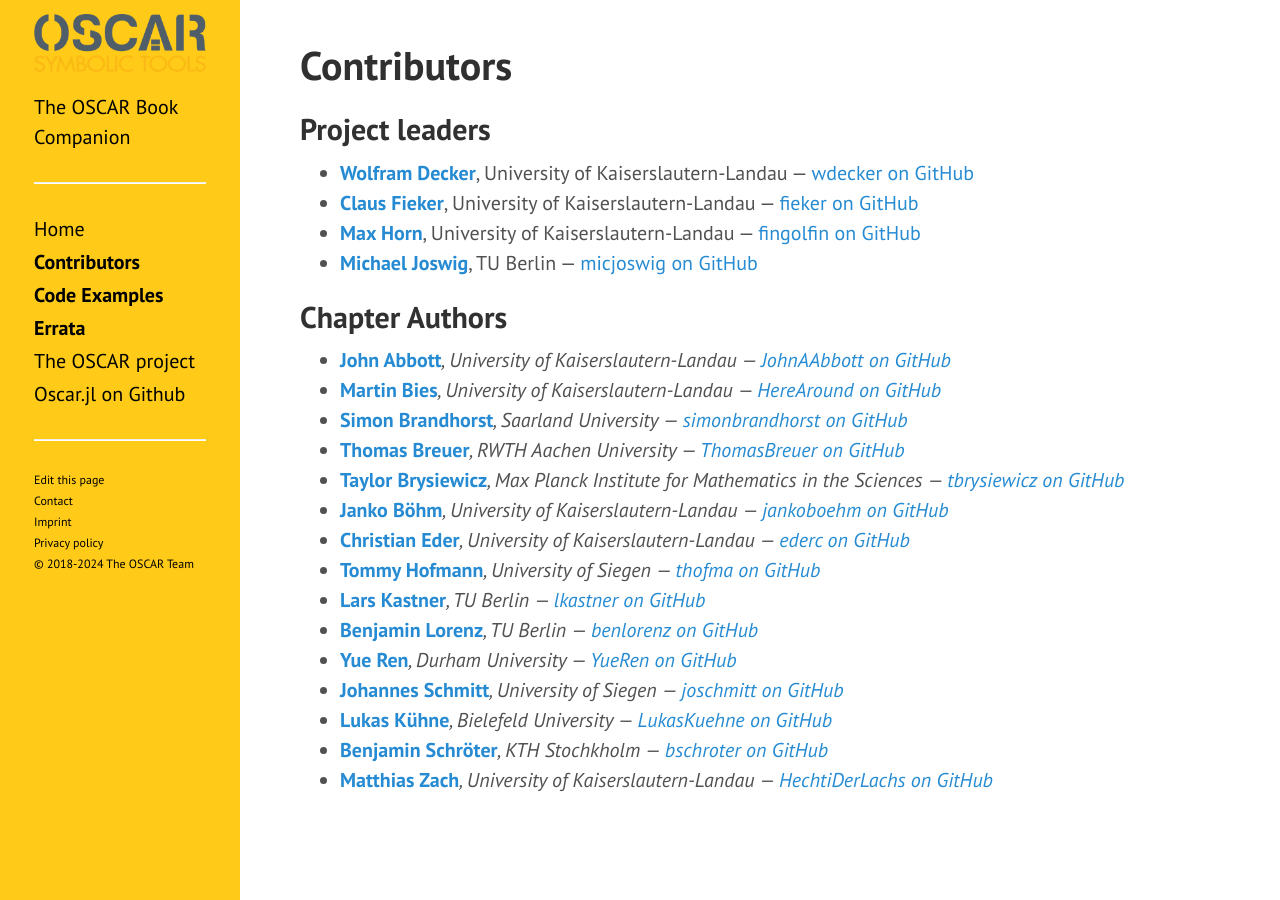
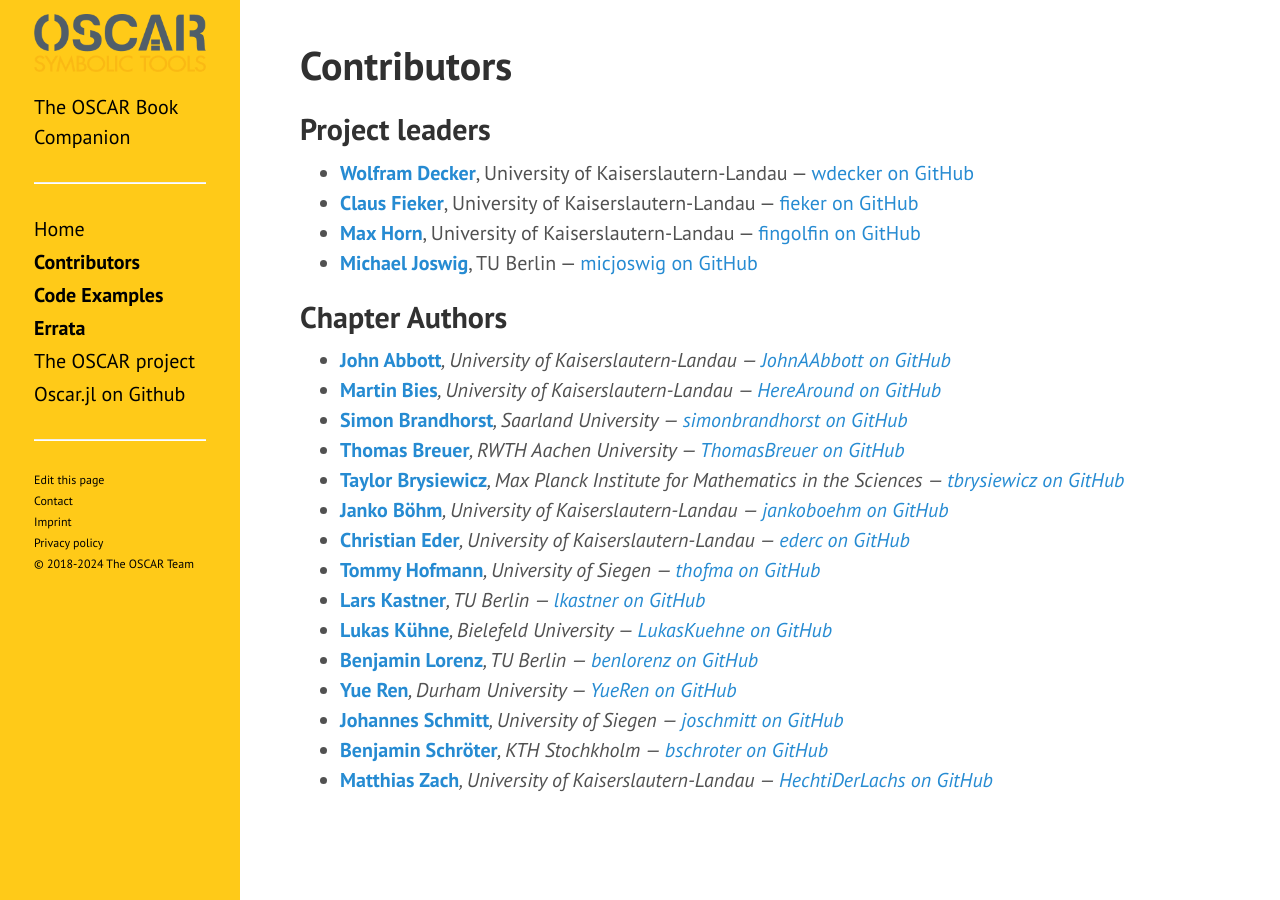
Before and after one commit to oscar-system/book.oscar-system.org, a Jekyll site: the page built from contributors.md, in a window 1280 px wide. Built offline with Jekyll 4.4.1, drawn with Linux system fonts in a browser that asks for light colours; part of the change alters nothing that is shown.

```diff
--- a/contributors.md
+++ b/contributors.md
@@ -78,6 +78,11 @@ contributors:
     website: https://page.math.tu-berlin.de/~kastner/
     github: lkastner
 
+  - name: Lukas Kühne  # works on matroids with Benjamin Schröter
+    affiliation: Bielefeld University
+    website: https://www.math.uni-bielefeld.de/~lkuehne/
+    github: LukasKuehne
+
   - name: Benjamin Lorenz
     affiliation: TU Berlin
     website: https://www.math.tu-berlin.de/fachgebiete_ag_diskalg/fg_diskrete_mathematik_geometrie/v_menue/mitarbeiter/benjamin_lorenz/v_menue/home/
@@ -92,11 +97,6 @@ contributors:
     affiliation: University of Siegen
     website: https://joschmitt.eu
     github: joschmitt
-
-  - name: Lukas Kühne  # works on matroids with Benjamin Schröter
-    affiliation: Bielefeld University
-    website: https://www.math.uni-bielefeld.de/~lkuehne/
-    github: LukasKuehne
 
   - name: Benjamin Schröter  # works on matroids with Lukas Kühne
     affiliation: KTH Stochkholm
```
